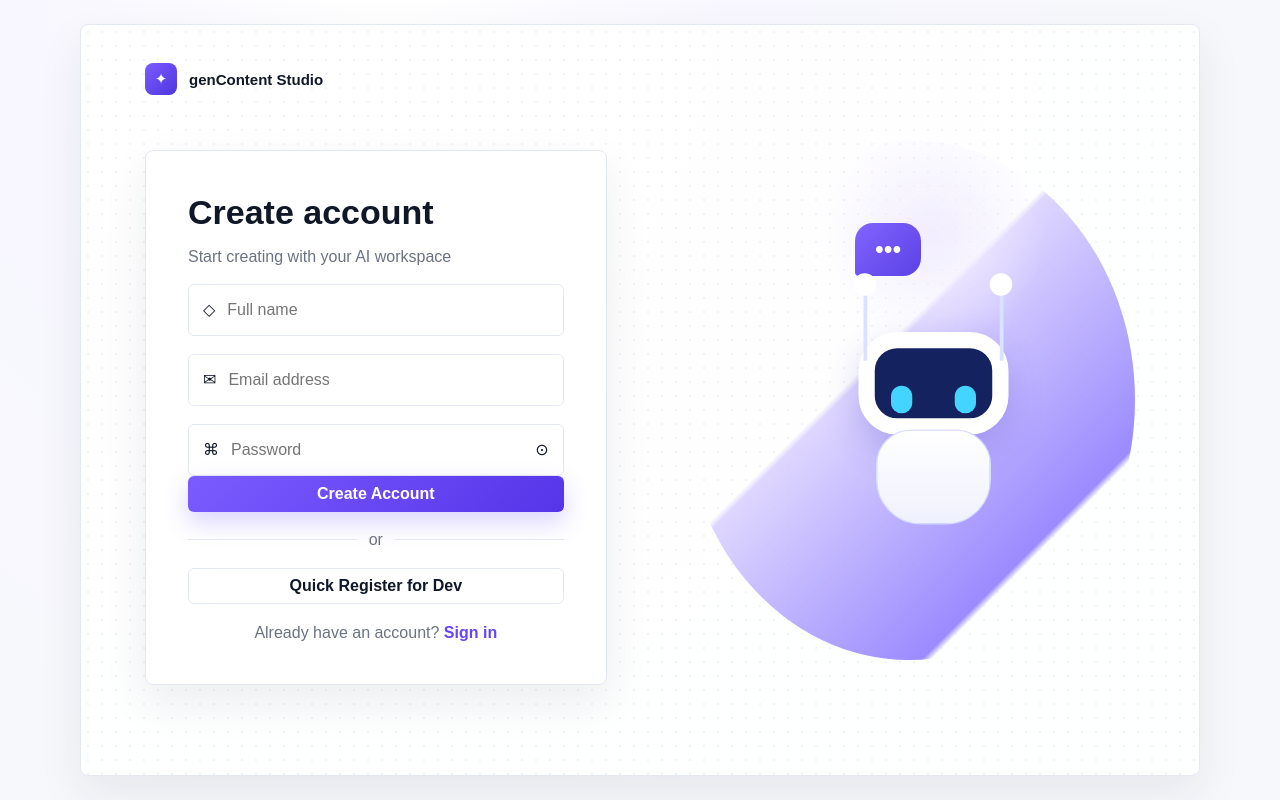
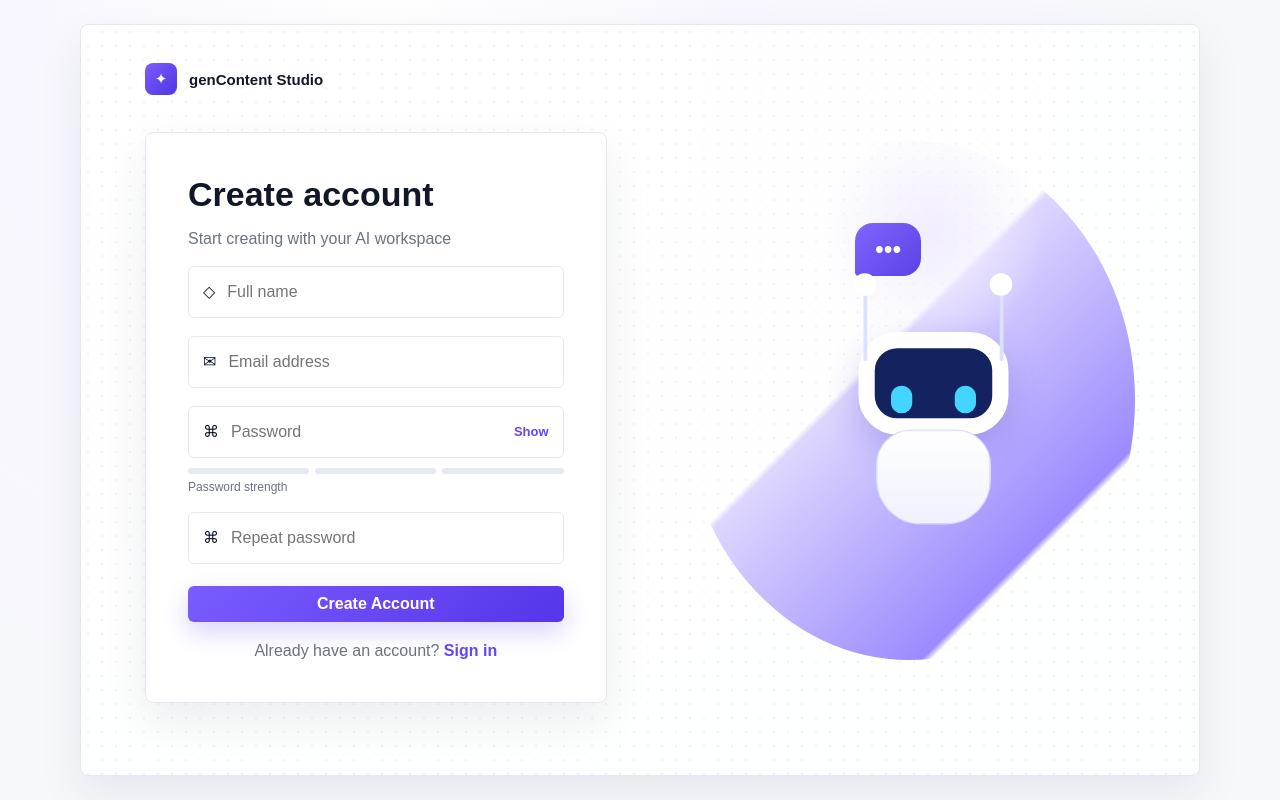
Before and after one commit to sadmananik/genContent-studio, a Next.js app in the folder packages/frontend/: page /register in a window 1280 px wide. Built offline with nearby package versions, Linux system fonts and the light colour scheme; no server answers.

Commit message:
Improve auth password UI

```diff
--- a/packages/frontend/src/app/globals.css
+++ b/packages/frontend/src/app/globals.css
@@ -206,11 +206,57 @@ a {
   outline: 0;
 }
 
+.password-toggle {
+  padding: 0;
+  color: var(--purple);
+  background: transparent;
+  border: 0;
+  font-size: 13px;
+  font-weight: 700;
+}
+
+.password-strength {
+  margin-top: 10px;
+}
+
+.strength-bars {
+  display: grid;
+  grid-template-columns: repeat(3, 1fr);
+  gap: 6px;
+}
+
+.strength-bars span {
+  height: 6px;
+  background: #e7e9f2;
+  border-radius: 999px;
+}
+
+.password-strength p {
+  margin: 6px 0 0;
+  font-size: 12px;
+}
+
+.password-strength[data-strength="1"] .strength-bars span:first-child {
+  background: #f04438;
+}
+
+.password-strength[data-strength="2"] .strength-bars span:nth-child(-n + 2) {
+  background: #fdb022;
+}
+
+.password-strength[data-strength="3"] .strength-bars span {
+  background: #12b76a;
+}
+
 .login-panel .form-error {
   margin: 12px 0 0;
   color: #b42318;
   font-size: 13px;
   font-weight: 700;
+}
+
+.create-account-button {
+  margin-top: 22px;
 }
 
 .form-row,
--- a/packages/frontend/src/components/screens/RegisterScreen.js
+++ b/packages/frontend/src/components/screens/RegisterScreen.js
@@ -5,22 +5,38 @@ import { useRouter } from "next/navigation";
 import { useState } from "react";
 import Brand from "../common/Brand";
 import Button from "../common/Button";
-import { setDemoLogin } from "../common/ProtectedRoute";
 import { requestAuth } from "../../lib/auth";
 
 export default function RegisterScreen() {
   const router = useRouter();
-  const [form, setForm] = useState({ name: "", email: "", password: "" });
+  const [form, setForm] = useState({ name: "", email: "", password: "", confirmPassword: "" });
   const [error, setError] = useState("");
   const [isSubmitting, setIsSubmitting] = useState(false);
+  const [showPassword, setShowPassword] = useState(false);
+  const passwordStrength = getPasswordStrength(form.password);
 
   async function handleRegister(event) {
     event.preventDefault();
     setError("");
+
+    if (form.password !== form.confirmPassword) {
+      setError("Passwords do not match");
+      return;
+    }
+
+    if (passwordStrength.level < 2) {
+      setError("Use a stronger password before creating your account");
+      return;
+    }
+
     setIsSubmitting(true);
 
     try {
-      await requestAuth("register", form);
+      await requestAuth("register", {
+        name: form.name,
+        email: form.email,
+        password: form.password
+      });
       router.push("/dashboard");
     } catch (authError) {
       setError(authError.message);
@@ -34,11 +50,6 @@ export default function RegisterScreen() {
       ...currentForm,
       [event.target.name]: event.target.value
     }));
-  }
-
-  function handleDemoRegister() {
-    setDemoLogin();
-    router.push("/dashboard");
   }
 
   return (
@@ -67,23 +78,39 @@ export default function RegisterScreen() {
             name="password"
             onChange={handleChange}
             placeholder="Password"
-            type="password"
+            type={showPassword ? "text" : "password"}
             value={form.password}
           />
-          <span>⊙</span>
+          <button
+            aria-label={showPassword ? "Hide password" : "Show password"}
+            className="password-toggle"
+            onClick={() => setShowPassword((currentValue) => !currentValue)}
+            type="button"
+          >
+            {showPassword ? "Hide" : "Show"}
+          </button>
+        </label>
+        <div className="password-strength" data-strength={passwordStrength.level}>
+          <div className="strength-bars" aria-hidden="true">
+            <span />
+            <span />
+            <span />
+          </div>
+          <p>{passwordStrength.label}</p>
+        </div>
+        <label>
+          <span>⌘</span>
+          <input
+            name="confirmPassword"
+            onChange={handleChange}
+            placeholder="Repeat password"
+            type={showPassword ? "text" : "password"}
+            value={form.confirmPassword}
+          />
         </label>
         {error ? <p className="form-error">{error}</p> : null}
-        <Button className="full-width" disabled={isSubmitting} type="submit">
+        <Button className="full-width create-account-button" disabled={isSubmitting} type="submit">
           {isSubmitting ? "Creating..." : "Create Account"}
-        </Button>
-        <div className="divider">or</div>
-        <Button
-          variant="secondary"
-          className="full-width"
-          type="button"
-          onClick={handleDemoRegister}
-        >
-          Quick Register for Dev
         </Button>
         <p className="signup">
           Already have an account? <Link href="/login">Sign in</Link>
@@ -104,3 +131,26 @@ export default function RegisterScreen() {
     </section>
   );
 }
+
+function getPasswordStrength(password) {
+  let score = 0;
+
+  if (password.length >= 8) score += 1;
+  if (/[A-Z]/.test(password) && /[a-z]/.test(password)) score += 1;
+  if (/\d/.test(password)) score += 1;
+  if (/[^A-Za-z0-9]/.test(password)) score += 1;
+
+  if (!password) {
+    return { level: 0, label: "Password strength" };
+  }
+
+  if (score <= 1) {
+    return { level: 1, label: "Weak password" };
+  }
+
+  if (score <= 3) {
+    return { level: 2, label: "Medium password" };
+  }
+
+  return { level: 3, label: "Strong password" };
+}
```
Also changed, not shown: packages/frontend/src/components/screens/LoginScreen.js (+10 -2 lines).
